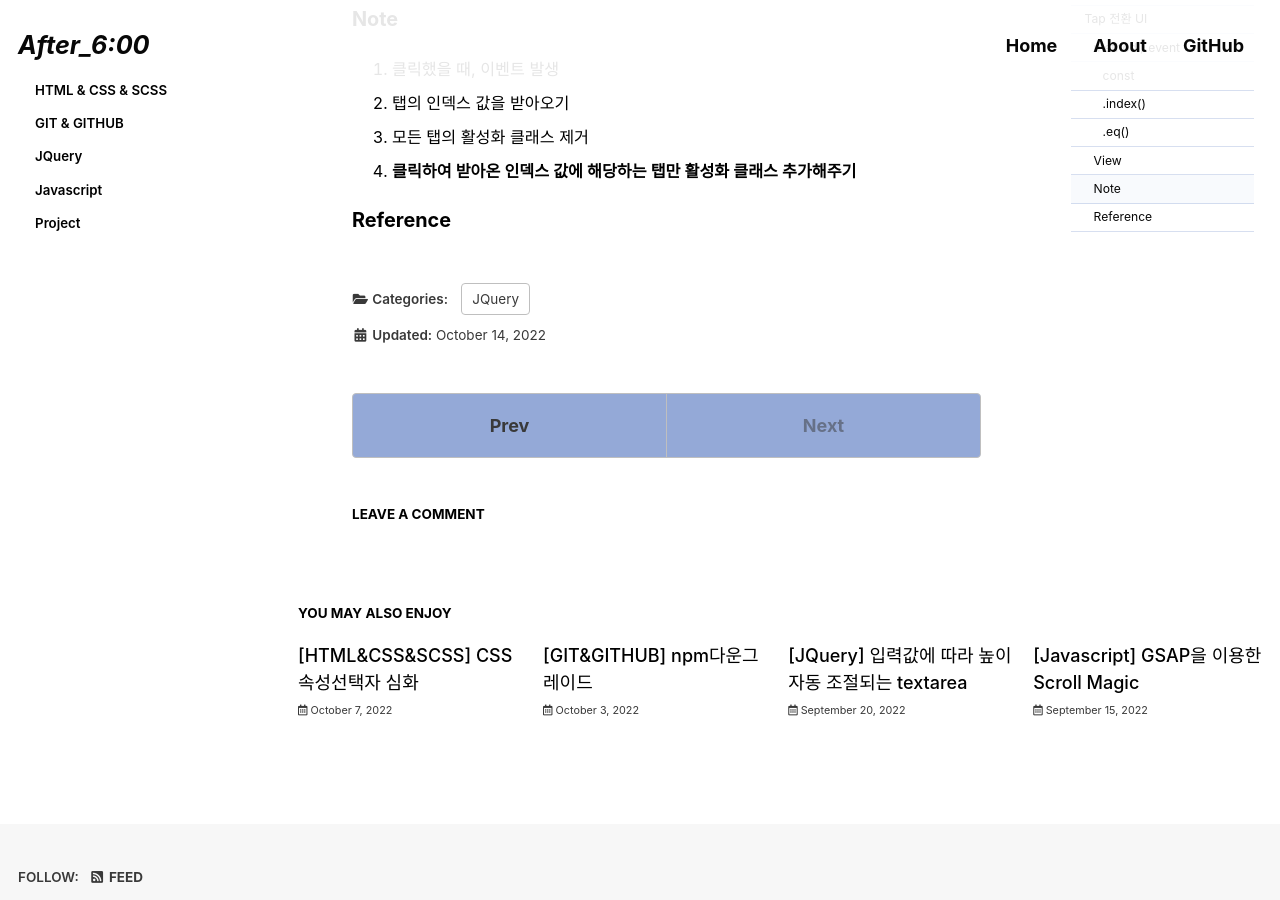
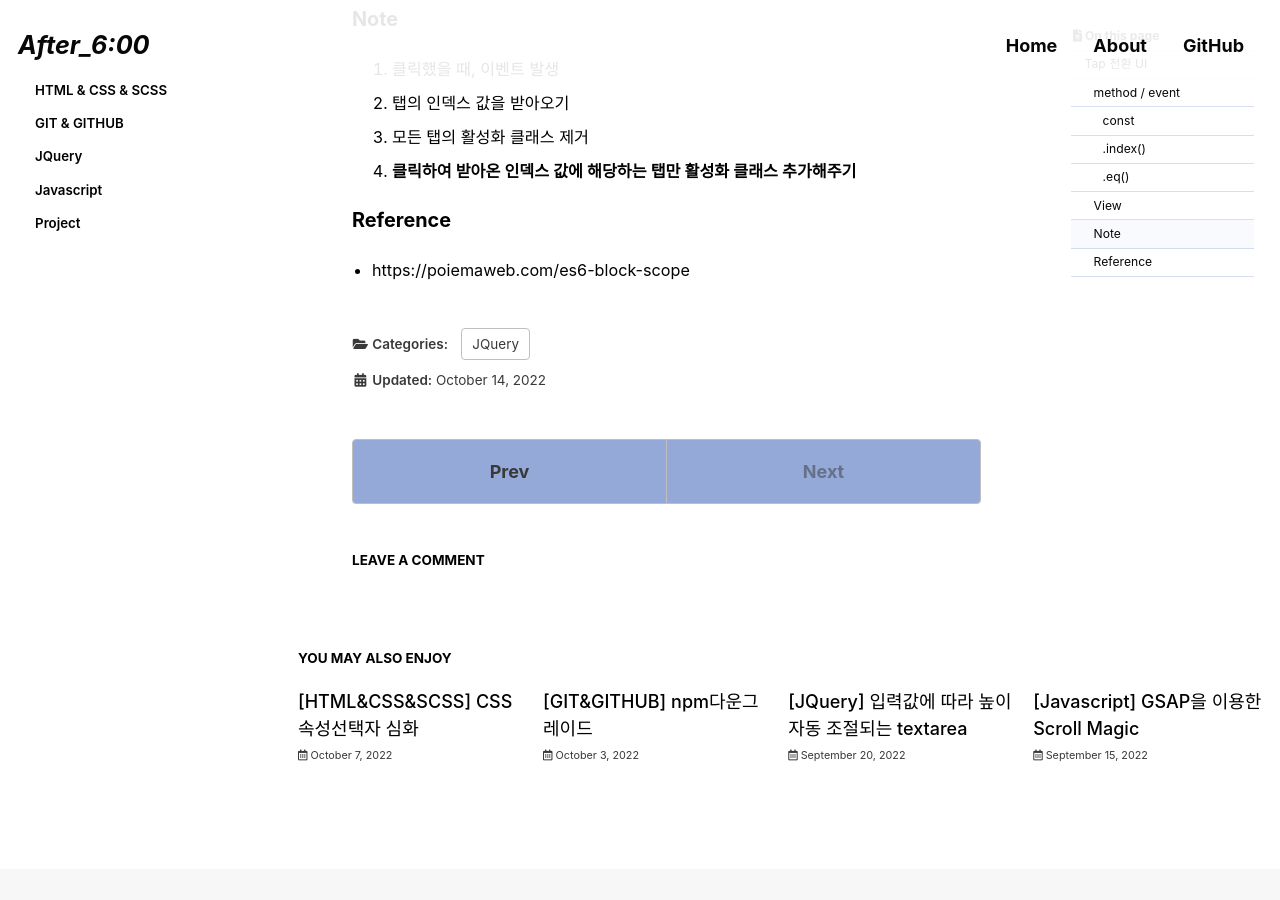
Before and after one commit to Chohyejin53/Chohyejin53.github.io, a Jekyll site: the page built from _posts/2022-10-14-categories-tap_switch.md, in a window 1280 px wide and 900 px high, scrolled down 1453 px. Built offline with Jekyll 4.4.1, drawn with Linux system fonts in a browser that asks for light colours; cached includes are drawn as plain includes; some web fonts are replaced; comment, search, counter and statistics services are not loaded; part of the change alters nothing that is shown.

Commit message:
Update 2022-10-14-categories-tap_switch.md

```diff
--- a/_posts/2022-10-14-categories-tap_switch.md
+++ b/_posts/2022-10-14-categories-tap_switch.md
@@ -56,3 +56,4 @@ last_modified_at: 2022-10-14
 4. **클릭하여 받아온 인덱스 값에 해당하는 탭만 활성화 클래스 추가해주기**
 
 ### Reference
+- https://poiemaweb.com/es6-block-scope
```
